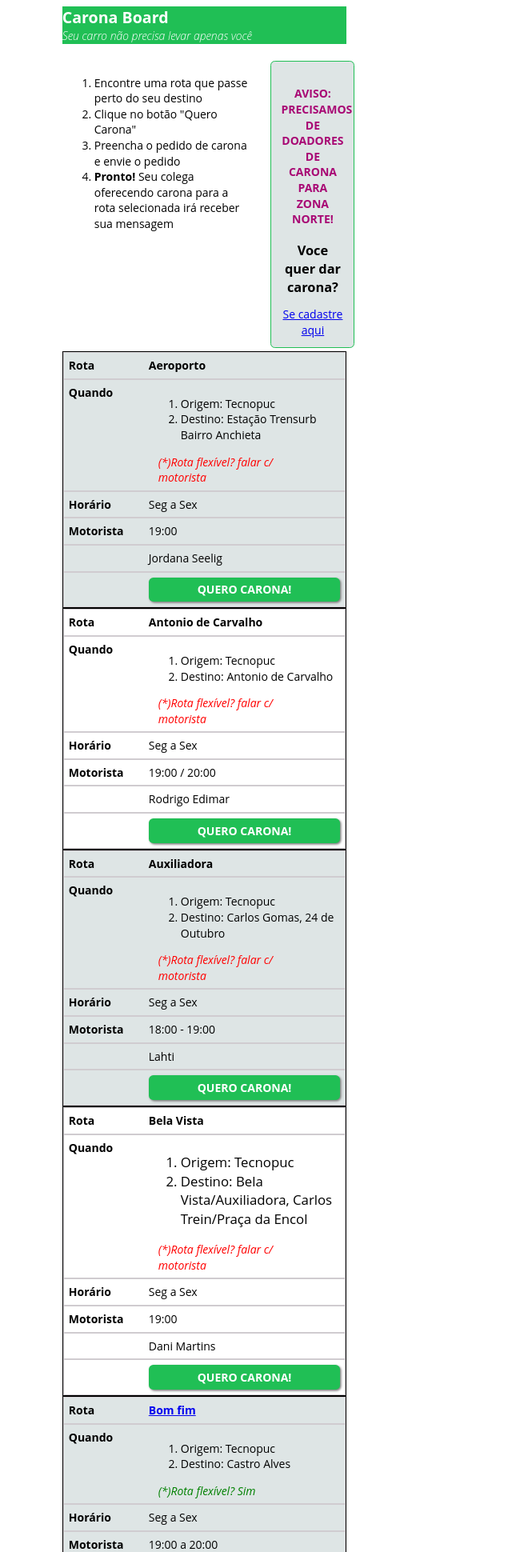
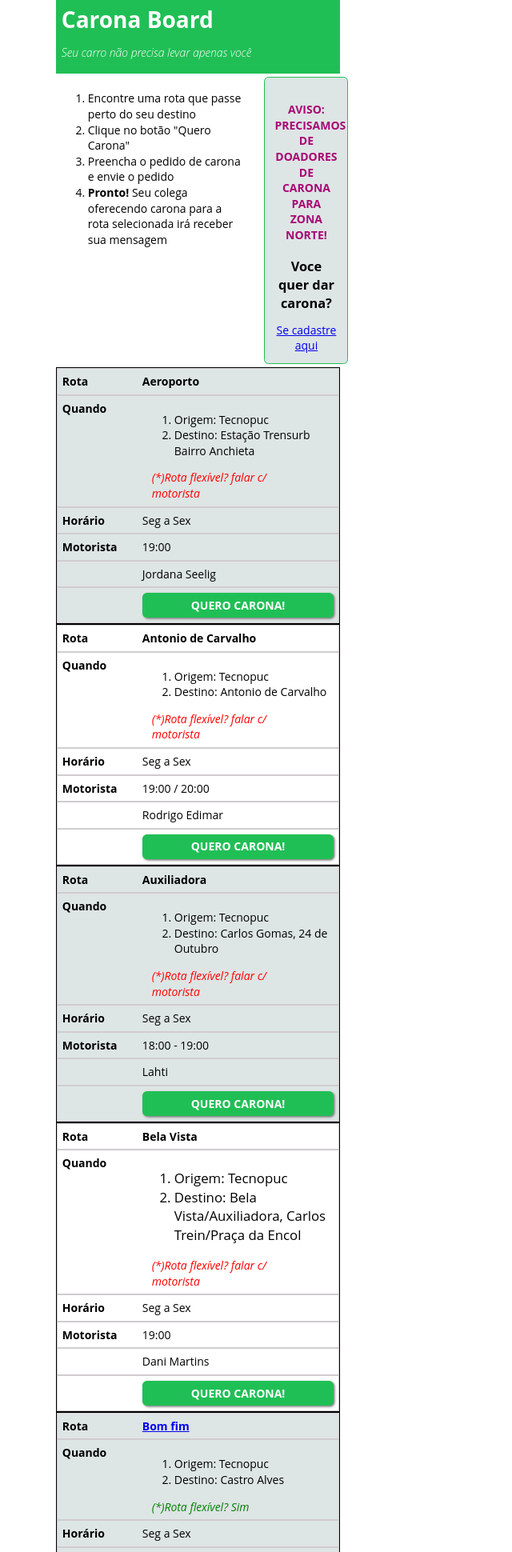
Before and after one commit to transportelivre/caronaboard, a PHP site: page / in a window 1280 px wide. Shown: the top 1940 px of the page at 80% size, without its empty margins (0-640 px from the left). Run offline with PHP 8.4, Linux system fonts and the light colour scheme.

Commit message:
top bar fixes

```diff
--- a/index.css
+++ b/index.css
@@ -54,6 +54,7 @@
 	}
 body {
 	font: 14px/1.4 'Open Sans', Arial;
+	margin: 0;
 }
 #page-wrap {
 	margin: auto 50px;
@@ -63,12 +64,12 @@ p {
 }
 h1 {
 	color: #FFFFFF;
-	font-size: 1.4em;
+	font-size: 2em;
 	margin: 0;
 }
 h2 {
 	font-size: 1.0em;
-	margin: 0 0 1.2em 0;
+	margin-bottom: 0.8em;
 	font-style: italic;
 	font-weight: 300;
 	color: #FFFFFF;
@@ -144,6 +145,9 @@ td, th {
 	text-align: left;
 	float: left;
 }
+#title {
+	padding: 5px 2%;
+}
 #dar_carona {
 	display: block;
 	width: 20%;
```
